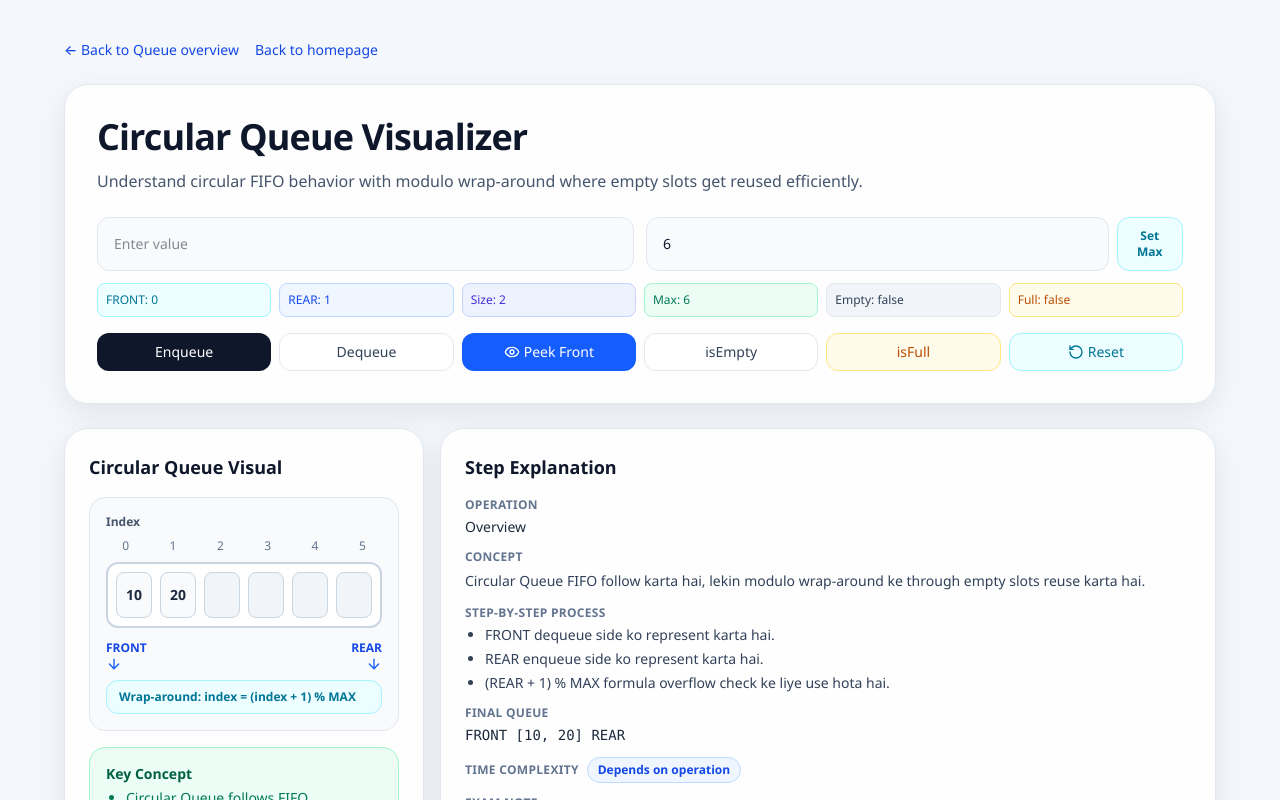
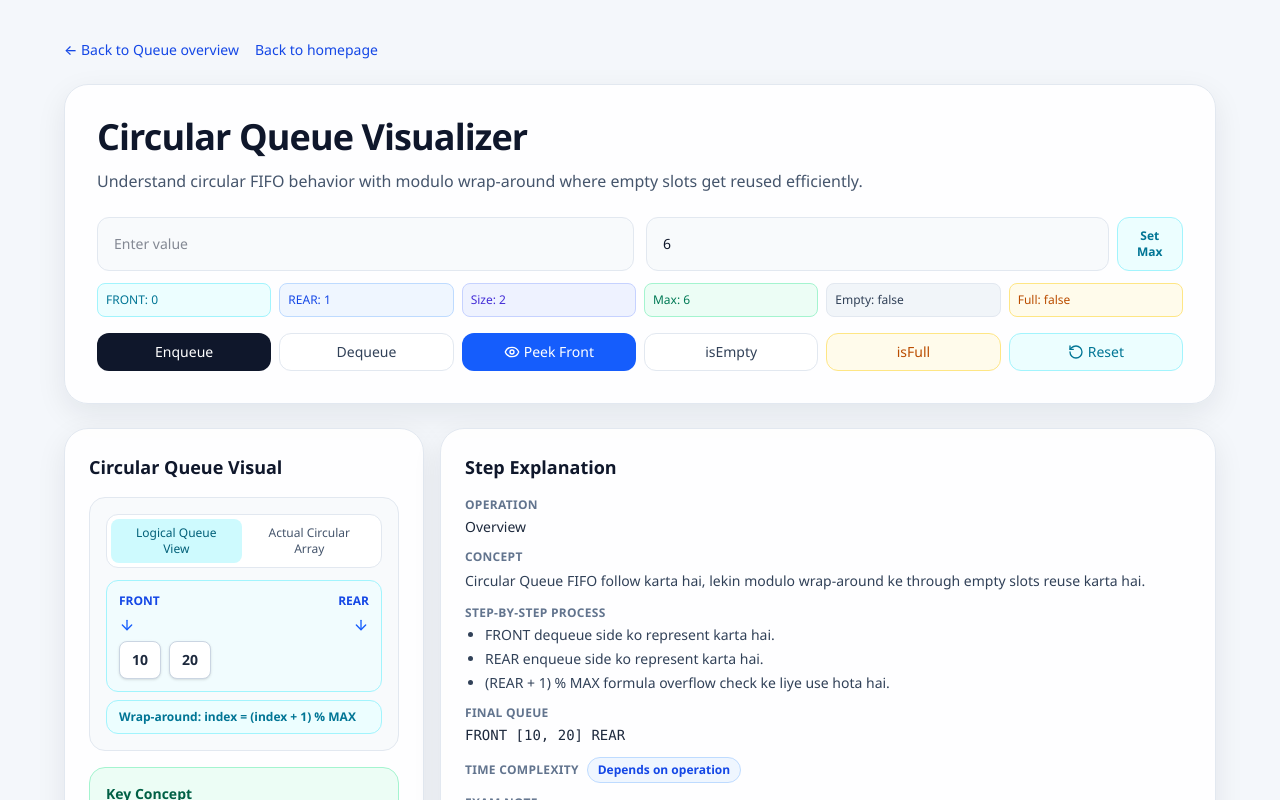
Before and after one commit to prabhakarshukla/DSA_Visualizer, a Next.js app: page /queue/circular in a window 1280 px wide. Shown: the top 800 px of the page. Built offline with nearby package versions, Linux system fonts and the light colour scheme.

Commit message:
UPDATED circular queue Visualization

```diff
--- a/app/queue/circular/page.tsx
+++ b/app/queue/circular/page.tsx
@@ -6,6 +6,7 @@ import { AlertTriangle, ArrowDown, Eye, RotateCcw } from "lucide-react";
 import { useMemo, useState } from "react";
 
 type OperationKey = "enqueue" | "dequeue" | "peek-front" | "isempty" | "isfull" | "reset" | "idle";
+type ViewMode = "logical" | "actual";
 
 type ExplanationData = {
   operation: string;
@@ -44,12 +45,7 @@ const pseudocodeMap: Record<OperationKey, string[]> = {
     "else:",
     "    FRONT = (FRONT + 1) % MAX",
   ],
-  "peek-front": [
-    "if FRONT == -1:",
-    "    print \"Empty\"",
-    "else:",
-    "    print queue[FRONT]",
-  ],
+  "peek-front": ["if FRONT == -1:", "    print \"Empty\"", "else:", "    print queue[FRONT]"],
   isempty: ["if FRONT == -1:", "    return true"],
   isfull: ["if (REAR + 1) % MAX == FRONT:", "    return true"],
   reset: ["queue = [10, 20]", "FRONT = 0", "REAR = 1", "clear inputs"],
@@ -93,6 +89,7 @@ export default function CircularQueuePage() {
   const [valueInput, setValueInput] = useState("");
   const [queue, setQueue] = useState<QueueState>(buildDefaultState(defaultMaxCapacity));
   const [activeOperation, setActiveOperation] = useState<OperationKey>("idle");
+  const [viewMode, setViewMode] = useState<ViewMode>("logical");
   const [highlightFront, setHighlightFront] = useState(false);
   const [highlightRear, setHighlightRear] = useState(false);
   const [showOverflowWarning, setShowOverflowWarning] = useState(false);
@@ -100,8 +97,7 @@ export default function CircularQueuePage() {
   const [showWrapPulse, setShowWrapPulse] = useState(false);
   const [explanation, setExplanation] = useState<ExplanationData>({
     operation: "Overview",
-    concept:
-      "Circular Queue FIFO follow karta hai, lekin modulo wrap-around ke through empty slots reuse karta hai.",
+    concept: "Circular Queue FIFO follow karta hai, lekin modulo wrap-around ke through empty slots reuse karta hai.",
     steps: [
       "FRONT dequeue side ko represent karta hai.",
       "REAR enqueue side ko represent karta hai.",
@@ -115,6 +111,7 @@ export default function CircularQueuePage() {
   const isEmpty = queue.front === -1;
   const isFull = !isEmpty && (queue.rear + 1) % maxCapacity === queue.front;
   const pseudocode = useMemo(() => pseudocodeMap[activeOperation], [activeOperation]);
+  const orderedQueue = getQueueOrder(queue);
 
   const setValidationExplanation = (operation: OperationKey, message: string) => {
     setExplanation({
@@ -137,7 +134,6 @@ export default function CircularQueuePage() {
       setValidationExplanation("isfull", "Max capacity must be greater than 0.");
       return;
     }
-
     if (parsed < queue.size) {
       setValidationExplanation("isfull", `Current queue size ${queue.size} hai. Isse chhoti capacity set nahi kar sakte.`);
       return;
@@ -157,8 +153,7 @@ export default function CircularQueuePage() {
     setShowUnderflowWarning(false);
     setExplanation({
       operation: "Capacity Update",
-      concept:
-        "Circular queue capacity update me existing order preserve karte hue array remap kiya gaya.",
+      concept: "Circular queue capacity update me existing order preserve karte hue array remap kiya gaya.",
       steps: [
         `Max capacity ${parsed} set hui.`,
         "Queue elements FRONT se REAR order me preserve hue.",
@@ -177,7 +172,6 @@ export default function CircularQueuePage() {
       setValidationExplanation("enqueue", "Please enter a value first.");
       return;
     }
-
     if (isFull) {
       setShowOverflowWarning(true);
       setShowUnderflowWarning(false);
@@ -199,12 +193,7 @@ export default function CircularQueuePage() {
     }
 
     nextArr[nextRear] = value;
-    const nextState: QueueState = {
-      arr: nextArr,
-      front: nextFront,
-      rear: nextRear,
-      size: queue.size + 1,
-    };
+    const nextState: QueueState = { arr: nextArr, front: nextFront, rear: nextRear, size: queue.size + 1 };
 
     setQueue(nextState);
     setHighlightRear(true);
@@ -213,8 +202,7 @@ export default function CircularQueuePage() {
     setShowUnderflowWarning(false);
     setExplanation({
       operation: "Enqueue",
-      concept:
-        "Enqueue me insertion REAR par hoti hai, modulo wrap-around use hota hai, empty spaces reuse hoti hain, aur FIFO maintained rehta hai.",
+      concept: "Enqueue me insertion REAR par hoti hai, modulo wrap-around use hota hai, empty spaces reuse hoti hain, aur FIFO maintained rehta hai.",
       steps: [
         `Value ${value} insert karne se pehle full condition check hui: (REAR + 1) % MAX == FRONT.`,
         isEmpty ? "Queue empty thi, FRONT=0 aur REAR=0 set hua." : `REAR modulo logic se update hua to ${nextRear}.`,
@@ -241,7 +229,7 @@ export default function CircularQueuePage() {
 
     let nextFront = queue.front;
     let nextRear = queue.rear;
-    let nextSize = queue.size - 1;
+    const nextSize = queue.size - 1;
 
     if (queue.front === queue.rear) {
       nextFront = -1;
@@ -252,12 +240,7 @@ export default function CircularQueuePage() {
       setShowWrapPulse(oldFront > nextFront);
     }
 
-    const nextState: QueueState = {
-      arr: nextArr,
-      front: nextFront,
-      rear: nextRear,
-      size: nextSize,
-    };
+    const nextState: QueueState = { arr: nextArr, front: nextFront, rear: nextRear, size: nextSize };
 
     setQueue(nextState);
     setHighlightFront(true);
@@ -269,9 +252,7 @@ export default function CircularQueuePage() {
       concept: "Deletion FRONT se hoti hai aur FRONT circularly move karta hai.",
       steps: [
         `FRONT value ${removed} remove hua.`,
-        queue.front === queue.rear
-          ? "Single element case me FRONT aur REAR dono -1 par reset hue."
-          : `FRONT modulo logic se ${nextFront} par move hua.`,
+        queue.front === queue.rear ? "Single element case me FRONT aur REAR dono -1 par reset hue." : `FRONT modulo logic se ${nextFront} par move hua.`,
         "FIFO maintain raha kyunki oldest element remove hua.",
       ],
       finalQueue: formatQueue(nextState),
@@ -297,11 +278,7 @@ export default function CircularQueuePage() {
     setExplanation({
       operation: "Peek Front",
       concept: "Peek Front me FRONT element access hota hai, deletion nahi hoti.",
-      steps: [
-        `FRONT index ${queue.front} identify hua.`,
-        `FRONT value ${frontValue} read ki gayi.`,
-        "Queue state unchanged rahi.",
-      ],
+      steps: [`FRONT index ${queue.front} identify hua.`, `FRONT value ${frontValue} read ki gayi.`, "Queue state unchanged rahi."],
       finalQueue: formatQueue(queue),
       timeComplexity: "O(1)",
       examNote: "Peek read-only operation hai aur queue mutate nahi karti.",
@@ -363,18 +340,12 @@ export default function CircularQueuePage() {
     setExplanation({
       operation: "Reset",
       concept: "Default queue restore hoti hai, pointers reset hote hain, aur inputs clear hote hain.",
-      steps: [
-        "Queue default values [10, 20] par reset hui.",
-        "FRONT=0 aur REAR=1 reset hue.",
-        "Inputs aur highlight states clear ho gaye.",
-      ],
+      steps: ["Queue default values [10, 20] par reset hui.", "FRONT=0 aur REAR=1 reset hue.", "Inputs aur highlight states clear ho gaye."],
       finalQueue: formatQueue(resetState),
       timeComplexity: "O(n)",
       examNote: "Reset se circular state consistent baseline par wapas aa jati hai.",
     });
   };
-
-  const orderedQueue = getQueueOrder(queue);
 
   return (
     <main className="min-h-screen bg-[#f4f7fb] px-4 py-10 text-slate-900 sm:px-6 lg:px-8">
@@ -386,27 +357,13 @@ export default function CircularQueuePage() {
 
         <section className="rounded-3xl border border-slate-200 bg-white/90 p-6 shadow-[0_10px_30px_rgba(15,23,42,0.08)] sm:p-8">
           <h1 className="text-3xl font-bold tracking-tight text-slate-900 sm:text-4xl">Circular Queue Visualizer</h1>
-          <p className="mt-3 max-w-3xl text-slate-600">
-            Understand circular FIFO behavior with modulo wrap-around where empty slots get reused efficiently.
-          </p>
+          <p className="mt-3 max-w-3xl text-slate-600">Understand circular FIFO behavior with modulo wrap-around where empty slots get reused efficiently.</p>
 
           <div className="mt-6 grid grid-cols-1 gap-3">
             <div className="grid grid-cols-1 gap-3 md:grid-cols-2">
-              <input
-                type="text"
-                value={valueInput}
-                onChange={(event) => setValueInput(event.target.value)}
-                placeholder="Enter value"
-                className="w-full rounded-xl border border-slate-200 bg-slate-50 px-4 py-2.5 text-sm outline-none ring-cyan-300 transition focus:ring"
-              />
+              <input type="text" value={valueInput} onChange={(event) => setValueInput(event.target.value)} placeholder="Enter value" className="w-full rounded-xl border border-slate-200 bg-slate-50 px-4 py-2.5 text-sm outline-none ring-cyan-300 transition focus:ring" />
               <div className="flex gap-2">
-                <input
-                  type="number"
-                  value={capacityInput}
-                  onChange={(event) => setCapacityInput(event.target.value)}
-                  placeholder="Max capacity"
-                  className="w-full rounded-xl border border-slate-200 bg-slate-50 px-4 py-2.5 text-sm outline-none ring-cyan-300 transition focus:ring"
-                />
+                <input type="number" value={capacityInput} onChange={(event) => setCapacityInput(event.target.value)} placeholder="Max capacity" className="w-full rounded-xl border border-slate-200 bg-slate-50 px-4 py-2.5 text-sm outline-none ring-cyan-300 transition focus:ring" />
                 <button onClick={handleCapacityUpdate} className="rounded-xl border border-cyan-200 bg-cyan-50 px-3 py-2.5 text-xs font-semibold text-cyan-700 hover:bg-cyan-100">Set Max</button>
               </div>
             </div>
@@ -438,29 +395,58 @@ export default function CircularQueuePage() {
             <div className="mt-4 rounded-2xl border border-slate-200 bg-slate-50 p-4">
               <AnimatePresence>
                 {showOverflowWarning && (
-                  <motion.div
-                    initial={{ opacity: 0, y: -8 }}
-                    animate={{ opacity: 1, y: 0 }}
-                    exit={{ opacity: 0, y: -8 }}
-                    className="mb-3 flex items-center gap-2 rounded-xl border border-rose-200 bg-rose-50 px-3 py-2 text-xs font-semibold text-rose-700"
-                  >
-                    <AlertTriangle className="h-4 w-4" />
-                    Circular Queue Overflow
+                  <motion.div initial={{ opacity: 0, y: -8 }} animate={{ opacity: 1, y: 0 }} exit={{ opacity: 0, y: -8 }} className="mb-3 flex items-center gap-2 rounded-xl border border-rose-200 bg-rose-50 px-3 py-2 text-xs font-semibold text-rose-700">
+                    <AlertTriangle className="h-4 w-4" />Circular Queue Overflow
                   </motion.div>
                 )}
                 {showUnderflowWarning && (
-                  <motion.div
-                    initial={{ opacity: 0, y: -8 }}
-                    animate={{ opacity: 1, y: 0 }}
-                    exit={{ opacity: 0, y: -8 }}
-                    className="mb-3 flex items-center gap-2 rounded-xl border border-orange-200 bg-orange-50 px-3 py-2 text-xs font-semibold text-orange-700"
-                  >
-                    <AlertTriangle className="h-4 w-4" />
-                    Circular Queue Underflow
+                  <motion.div initial={{ opacity: 0, y: -8 }} animate={{ opacity: 1, y: 0 }} exit={{ opacity: 0, y: -8 }} className="mb-3 flex items-center gap-2 rounded-xl border border-orange-200 bg-orange-50 px-3 py-2 text-xs font-semibold text-orange-700">
+                    <AlertTriangle className="h-4 w-4" />Circular Queue Underflow
                   </motion.div>
                 )}
               </AnimatePresence>
 
+              <div className="mb-3 inline-flex rounded-xl border border-slate-200 bg-white p-1 text-xs font-medium">
+                <button onClick={() => setViewMode("logical")} className={`rounded-lg px-3 py-1.5 ${viewMode === "logical" ? "bg-cyan-100 text-cyan-800" : "text-slate-600"}`}>Logical Queue View</button>
+                <button onClick={() => setViewMode("actual")} className={`rounded-lg px-3 py-1.5 ${viewMode === "actual" ? "bg-cyan-100 text-cyan-800" : "text-slate-600"}`}>Actual Circular Array</button>
+              </div>
+
+              {viewMode === "logical" ? (
+                <div>
+                  {orderedQueue.length === 0 ? (
+                    <div className="text-sm text-slate-500">FRONT -&gt; EMPTY &lt;- REAR</div>
+                  ) : (
+                    <div className="rounded-xl border border-cyan-200 bg-cyan-50/60 p-3">
+                      <div className="mb-2 flex justify-between text-xs font-semibold text-blue-700">
+                        <span>FRONT</span>
+                        <span>REAR</span>
+                      </div>
+                      <div className="mb-2 flex justify-between text-blue-600">
+                        <ArrowDown className="h-4 w-4" />
+                        <ArrowDown className="h-4 w-4" />
+                      </div>
+                      <motion.div layout className="flex flex-wrap items-center gap-2">
+                        <AnimatePresence>
+                          {orderedQueue.map((value, idx) => (
+                            <motion.div
+                              key={`logical-${value}-${idx}`}
+                              layout
+                              initial={{ opacity: 0, y: 8, scale: 0.95 }}
+                              animate={{ opacity: 1, y: 0, scale: 1 }}
+                              exit={{ opacity: 0, y: -8, scale: 0.92 }}
+                              transition={{ type: "spring", stiffness: 300, damping: 22 }}
+                              className="rounded-lg border border-slate-300 bg-white px-3 py-2 text-sm font-semibold text-slate-800 shadow-sm"
+                            >
+                              {value}
+                            </motion.div>
+                          ))}
+                        </AnimatePresence>
+                      </motion.div>
+                    </div>
+                  )}
+                </div>
+              ) : (
+                <div>
                   <div className="mb-2 text-xs font-semibold text-slate-600">Index</div>
                   <div className="mb-2 grid gap-2" style={{ gridTemplateColumns: `repeat(${maxCapacity}, minmax(0, 1fr))` }}>
                     {Array.from({ length: maxCapacity }).map((_, idx) => (
@@ -482,9 +468,9 @@ export default function CircularQueuePage() {
                               opacity: 1,
                               y: 0,
                               backgroundColor: value
-                            ? isFrontSlot && highlightFront
+                                ? isFrontSlot
                                   ? "#a7f3d0"
-                              : isRearSlot && highlightRear
+                                  : isRearSlot
                                     ? "#bfdbfe"
                                     : "#f8fafc"
                                 : "#f1f5f9",
@@ -507,12 +493,10 @@ export default function CircularQueuePage() {
                     <ArrowDown className="h-4 w-4" />
                     <ArrowDown className="h-4 w-4" />
                   </div>
+                </div>
+              )}
 
-              <motion.div
-                animate={showWrapPulse ? { rotate: [0, 6, 0, -6, 0] } : { rotate: 0 }}
-                transition={{ duration: 0.7 }}
-                className="mt-2 rounded-xl border border-cyan-200 bg-cyan-50 px-3 py-2 text-xs font-semibold text-cyan-700"
-              >
+              <motion.div animate={showWrapPulse ? { rotate: [0, 6, 0, -6, 0] } : { rotate: 0 }} transition={{ duration: 0.7 }} className="mt-2 rounded-xl border border-cyan-200 bg-cyan-50 px-3 py-2 text-xs font-semibold text-cyan-700">
                 Wrap-around: index = (index + 1) % MAX
               </motion.div>
             </div>
@@ -526,6 +510,7 @@ export default function CircularQueuePage() {
                 <li>Overflow condition differs from Linear Queue.</li>
                 <li>Better memory utilization.</li>
               </ul>
+              <p className="mt-3 text-sm text-emerald-800">Circular Queue me dequeue ke baad elements physically shift nahi hote. Sirf FRONT pointer move hota hai, jisse operations O(1) time me perform hote hain.</p>
             </div>
 
             <div className="mt-4 rounded-2xl border border-blue-200 bg-blue-50 p-4">
@@ -541,45 +526,20 @@ export default function CircularQueuePage() {
           <div className="grid grid-cols-1 gap-4">
             <div className="rounded-3xl border border-slate-200 bg-white/90 p-6 shadow-[0_10px_30px_rgba(15,23,42,0.08)]">
               <h3 className="text-lg font-semibold text-slate-900">Step Explanation</h3>
-
               <div className="mt-4 space-y-3 text-sm">
-                <div>
-                  <p className="text-xs font-semibold uppercase tracking-wide text-slate-500">Operation</p>
-                  <p className="mt-1 font-medium text-slate-800">{explanation.operation}</p>
-                </div>
-                <div>
-                  <p className="text-xs font-semibold uppercase tracking-wide text-slate-500">Concept</p>
-                  <p className="mt-1 leading-6 text-slate-700">{explanation.concept}</p>
-                </div>
-                <div>
-                  <p className="text-xs font-semibold uppercase tracking-wide text-slate-500">Step-by-step process</p>
-                  <ul className="mt-1 list-disc space-y-1 pl-5 text-slate-700">
-                    {explanation.steps.map((step) => (
-                      <li key={step}>{step}</li>
-                    ))}
-                  </ul>
-                </div>
-                <div>
-                  <p className="text-xs font-semibold uppercase tracking-wide text-slate-500">Final queue</p>
-                  <p className="mt-1 font-mono text-slate-800">{explanation.finalQueue}</p>
-                </div>
-                <div className="flex flex-wrap items-center gap-2">
-                  <p className="text-xs font-semibold uppercase tracking-wide text-slate-500">Time complexity</p>
-                  <span className="rounded-full border border-blue-200 bg-blue-50 px-2.5 py-1 text-xs font-semibold text-blue-700">{explanation.timeComplexity}</span>
-                </div>
-                <div>
-                  <p className="text-xs font-semibold uppercase tracking-wide text-slate-500">Exam note</p>
-                  <p className="mt-1 leading-6 text-slate-700">{explanation.examNote}</p>
-                </div>
+                <div><p className="text-xs font-semibold uppercase tracking-wide text-slate-500">Operation</p><p className="mt-1 font-medium text-slate-800">{explanation.operation}</p></div>
+                <div><p className="text-xs font-semibold uppercase tracking-wide text-slate-500">Concept</p><p className="mt-1 leading-6 text-slate-700">{explanation.concept}</p></div>
+                <div><p className="text-xs font-semibold uppercase tracking-wide text-slate-500">Step-by-step process</p><ul className="mt-1 list-disc space-y-1 pl-5 text-slate-700">{explanation.steps.map((step) => (<li key={step}>{step}</li>))}</ul></div>
+                <div><p className="text-xs font-semibold uppercase tracking-wide text-slate-500">Final queue</p><p className="mt-1 font-mono text-slate-800">{explanation.finalQueue}</p></div>
+                <div className="flex flex-wrap items-center gap-2"><p className="text-xs font-semibold uppercase tracking-wide text-slate-500">Time complexity</p><span className="rounded-full border border-blue-200 bg-blue-50 px-2.5 py-1 text-xs font-semibold text-blue-700">{explanation.timeComplexity}</span></div>
+                <div><p className="text-xs font-semibold uppercase tracking-wide text-slate-500">Exam note</p><p className="mt-1 leading-6 text-slate-700">{explanation.examNote}</p></div>
               </div>
             </div>
 
             <div className="rounded-3xl border border-slate-200 bg-slate-900 p-6 text-slate-100 shadow-[0_10px_30px_rgba(15,23,42,0.2)]">
               <h3 className="text-lg font-semibold text-cyan-200">Pseudocode</h3>
               <div className="mt-3 space-y-1 font-mono text-sm leading-6 text-slate-100/95">
-                {pseudocode.map((line, idx) => (
-                  <p key={`${line}-${idx}`}>{line === "" ? " " : line}</p>
-                ))}
+                {pseudocode.map((line, idx) => (<p key={`${line}-${idx}`}>{line === "" ? " " : line}</p>))}
               </div>
             </div>
           </div>
```
Lines whose indentation alone changed are shown as unchanged.
